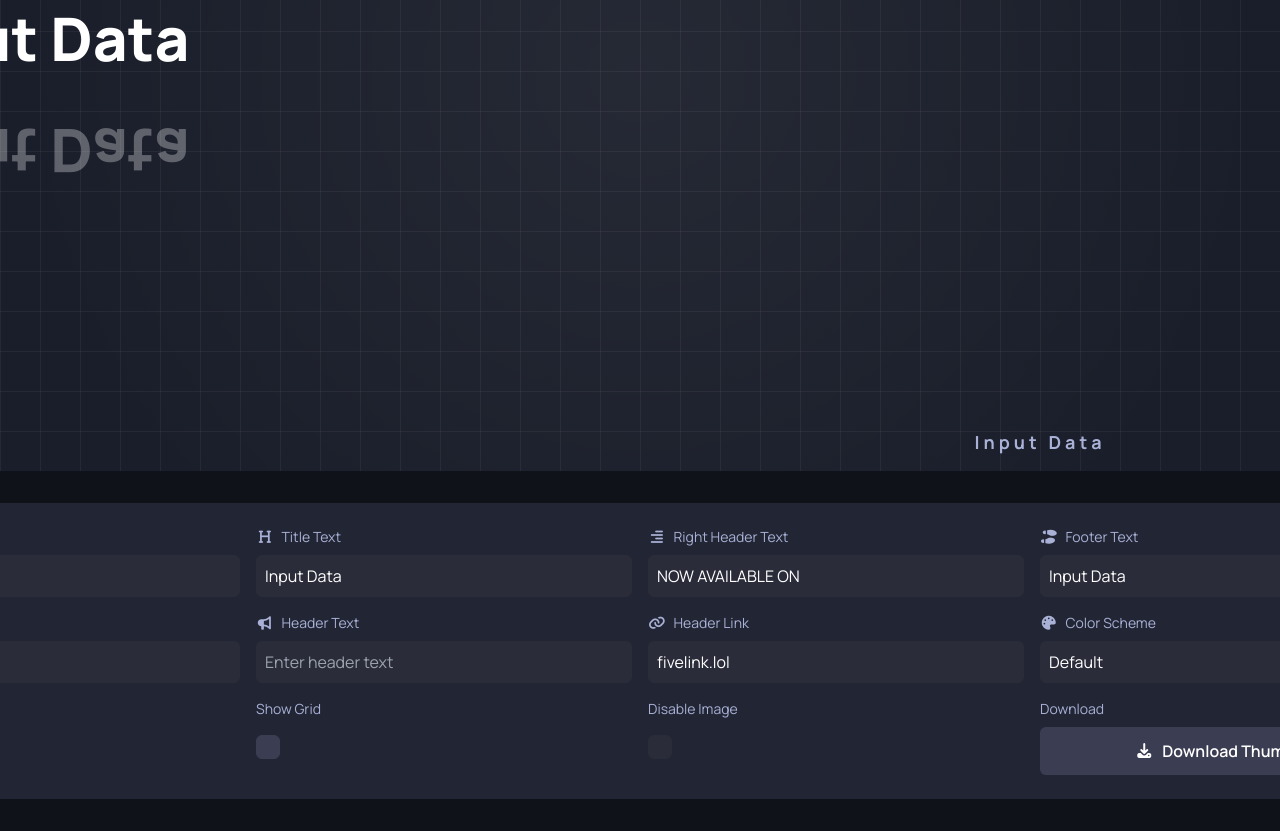
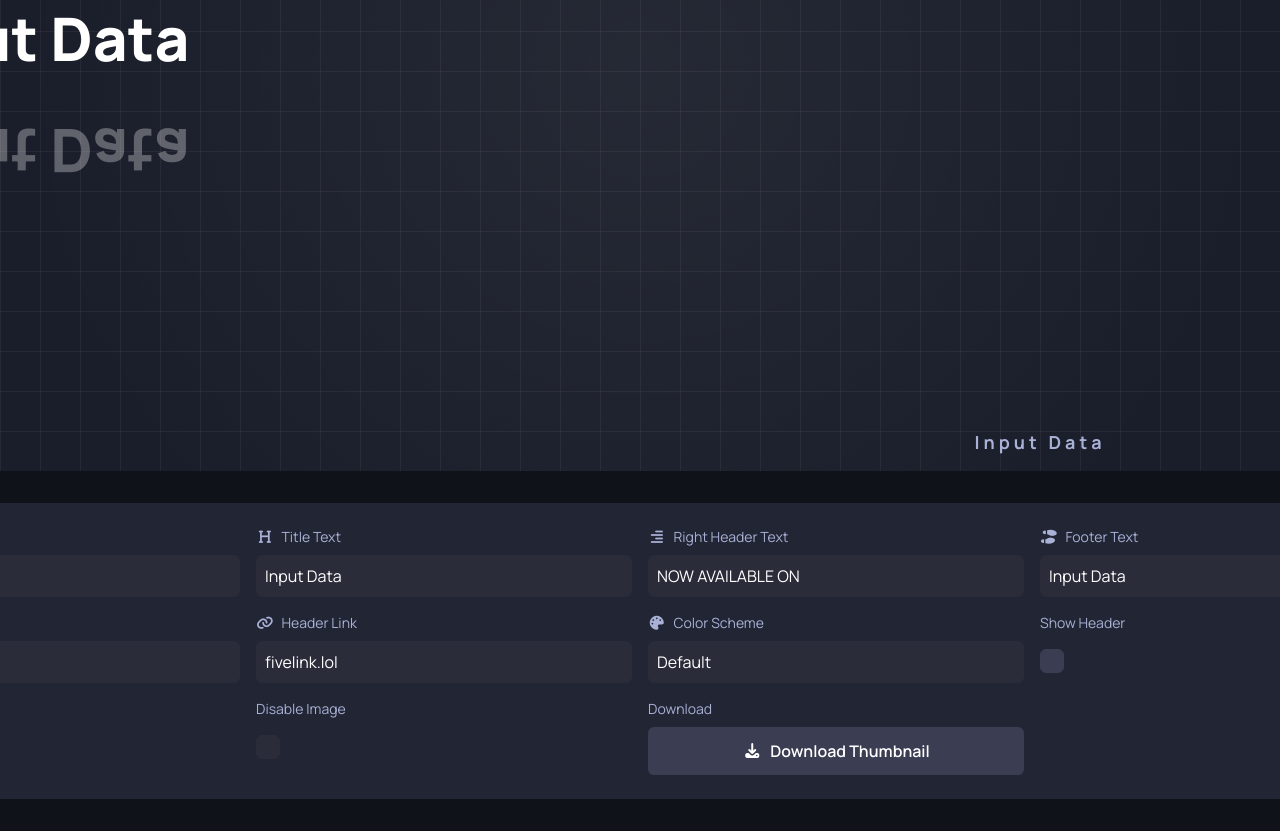
Before and after one commit to gtolontop/thumbnails-maker, a Vue app: page / in a window 1280 px wide. Shown: the part 361-1192 px from the top of the page. Built offline with nearby package versions, Linux system fonts and the light colour scheme.

Commit message:
feat: remove header text input from ThumbnailControls for cleaner UI

```diff
--- a/src/components/controls/ThumbnailControls.vue
+++ b/src/components/controls/ThumbnailControls.vue
@@ -70,19 +70,6 @@
       />
     </div>
 
-    <div class="control-group flex flex-col">
-      <label for="header-text" class="mb-2 text-sm text-[var(--thumbnail-secondary-text-color)]">
-        <i class="fas fa-bullhorn mr-2"></i>Header Text
-      </label>
-      <input
-        id="header-text"
-        type="text"
-        :value="configStore.headerText"
-        @input="updateHeaderText"
-        class="w-full p-2 rounded-md border border-[var(--input-border-color)] bg-[var(--input-bg-color)] text-[var(--input-text-color)] font-['Manrope']"
-        placeholder="Enter header text"
-      />
-    </div>
 
     <div class="control-group flex flex-col">
       <label for="header-link-text" class="mb-2 text-sm text-[var(--thumbnail-secondary-text-color)]">
```
